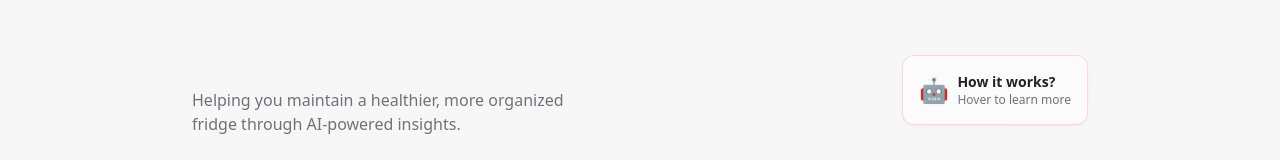
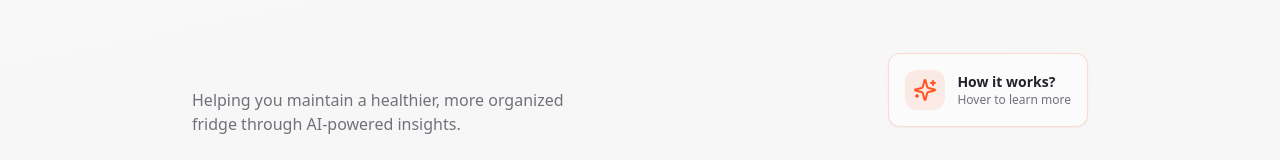
Before and after one commit to premjoshi40/Fridge_Roast, a React (Vite) app: page /#/ in a window 1280 px wide. Shown: the part 1095-1255 px from the top of the page. Built offline with nearby package versions, Linux system fonts and the light colour scheme; the HTML template or start-up script is replaced by a standard one.

Commit message:
Refactor header image

```diff
--- a/src/pages/Index.tsx
+++ b/src/pages/Index.tsx
@@ -3,6 +3,7 @@ import { PhotoUpload } from "@/components/PhotoUpload";
 import { RoastResults } from "@/components/RoastResults";
 import { Card, CardContent } from "@/components/ui/card";
 import { Tooltip, TooltipContent, TooltipProvider, TooltipTrigger } from "@/components/ui/tooltip";
+import { Sparkles } from "lucide-react";
 import fridgeHero from "@/assets/fridge-hero.jpg";
 
 const Index = () => {
@@ -104,8 +105,10 @@ const Index = () => {
                   <TooltipTrigger asChild>
                     <Card className="hover-scale cursor-help border-primary/20 bg-card/50 backdrop-blur-sm">
                       <CardContent className="p-4">
-                        <div className="flex items-center gap-2">
-                          <div className="text-2xl">🤖</div>
+                        <div className="flex items-center gap-3">
+                          <div className="p-2 rounded-lg bg-primary/10">
+                            <Sparkles className="w-6 h-6 text-primary" />
+                          </div>
                           <div>
                             <p className="text-sm font-semibold">How it works?</p>
                             <p className="text-xs text-muted-foreground">Hover to learn more</p>
```
